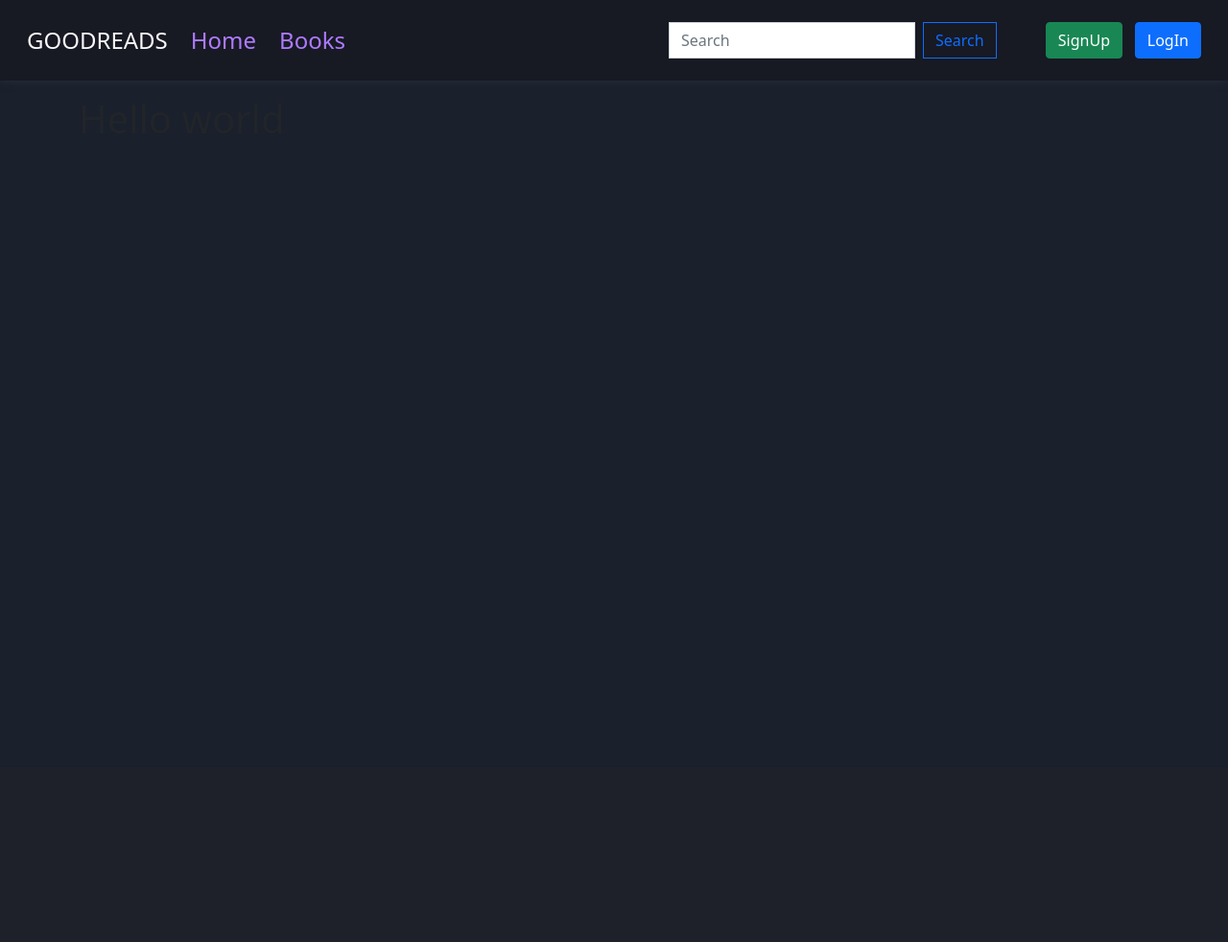
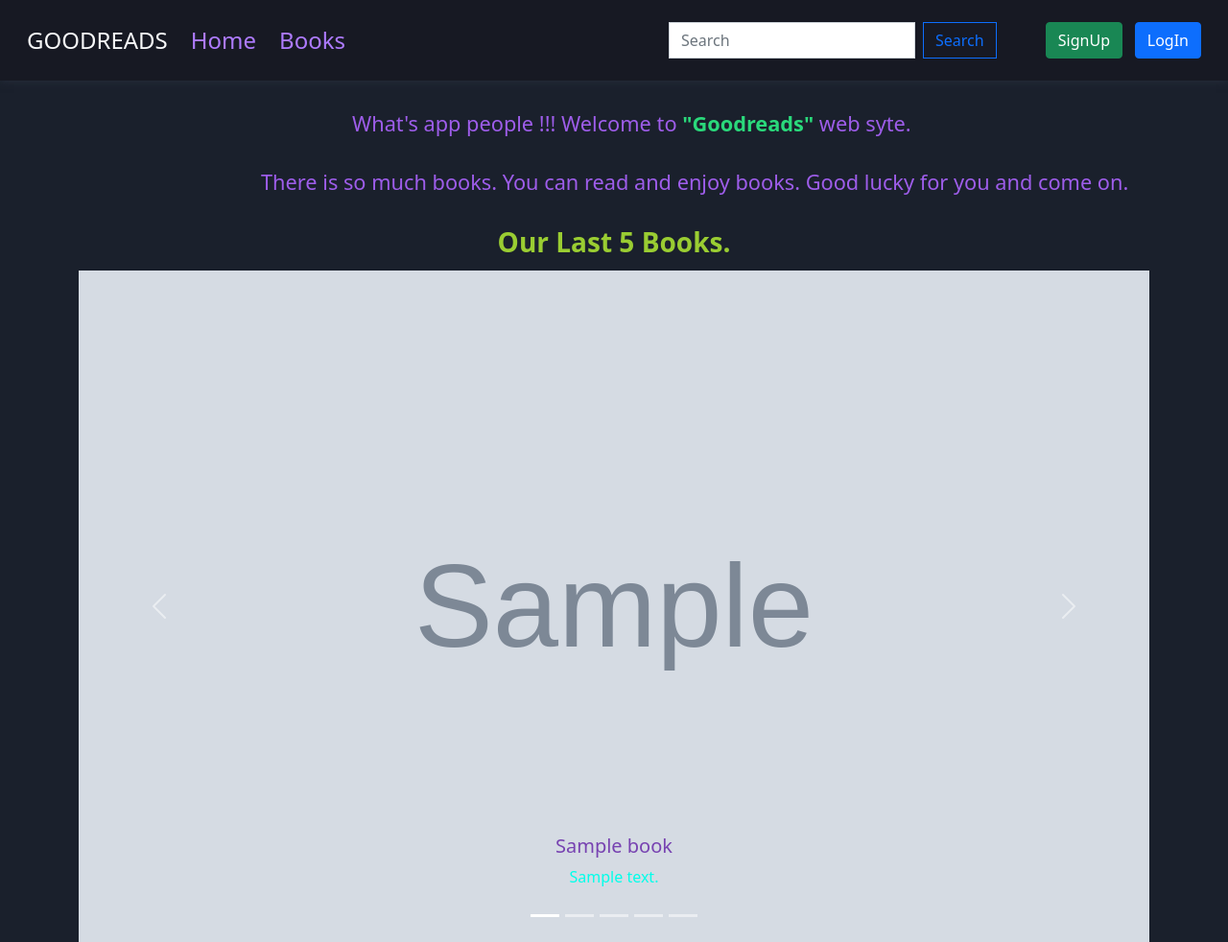
Before and after one commit to bilolbek1/django-goodreads_clone, a Django app: page / in a window 1280 px wide. Shown: the whole page at 96% size. Before the commit the page ends 61 px from the top, so only its background shows below. Run offline with Django 4.2, Linux system fonts and the light colour scheme; tables that the repository leaves empty hold one stand-in row (values such as "Sample post"); grey boxes marked "Sample" are stand-in pictures.

Commit message:
edit some styles, style landing html and fix other mistakes

```diff
--- a/goodreads/views.py
+++ b/goodreads/views.py
@@ -3,11 +3,17 @@
 import datetime
 from time import sleep
 
-from books.models import Review
+from books.models import Review, Book
 
 
 def LandingPageView(request):
-    return render(request, 'landing.html')
+    book_last = Book.objects.order_by('-pk')[0]
+    books = Book.objects.all().order_by('-pk')[1:5]
+    context = {
+        'books': books,
+        'book_last': book_last
+    }
+    return render(request, 'landing.html', context)
 
 
 def HomePageView(request):
--- a/templates/landing.html
+++ b/templates/landing.html
@@ -2,7 +2,93 @@
 
 {% block content %}
 
-    <h1>Hello world</h1>
+<style>
+    .texts{
+        color: #9e5dea;
+        font-size: 1.7vw;
+        margin-top: 1vw;
+    }
+    .gr{
+        color: #2ad97b;
+    }
+    .c-images{
+        width: 300px;
+        height: 700px;
+        background-size: cover;
+
+    }
+    .title{
+        text-align: center;
+        color: yellowgreen;
+        font-weight: bold;
+        margin: 1vw;
+    }
+    .link-a{
+        text-decoration: none;
+        color: #7742b1;
+    }
+    .c-p{
+        color: #00ffea;
+    }
+
+</style>
+
+    <div class="row">
+        <div class="col-8 offset-3">
+            <p class="texts">What's app people !!! Welcome to <b class="gr">"Goodreads"</b> web syte.</p>
+        </div>
+        <div class="col-10 offset-2">
+            <p class="texts">There is so much books. You can read and enjoy books. Good lucky for you and come on.</p>
+        </div>
+    </div>
+
+
+        <h3 class="title">Our Last 5 Books.</h3>
+
+
+   <div id="carouselExampleCaptions" class="carousel slide" data-bs-ride="carousel">
+  <div class="carousel-indicators">
+    <button type="button" data-bs-target="#carouselExampleCaptions" data-bs-slide-to="0" class="active" aria-current="true" aria-label="Slide 1"></button>
+    <button type="button" data-bs-target="#carouselExampleCaptions" data-bs-slide-to="1" aria-label="Slide 2"></button>
+    <button type="button" data-bs-target="#carouselExampleCaptions" data-bs-slide-to="2" aria-label="Slide 3"></button>
+    <button type="button" data-bs-target="#carouselExampleCaptions" data-bs-slide-to="3" aria-label="Slide 4"></button>
+    <button type="button" data-bs-target="#carouselExampleCaptions" data-bs-slide-to="4" aria-label="Slide 5"></button>
+  </div>
+  <div class="carousel-inner">
+
+    <div class="carousel-item active">
+      <img src="{{ book_last.books_picture.url }}" class="d-block c-images w-100" alt="...">
+      <div class="carousel-caption d-none d-md-block">
+        <a class="link-a" href="{% url 'detail' book_last.pk %}"><h5>{{ book_last.title }}</h5></a>
+        <p class="c-p">{{ book_last.description | truncatewords:10 }}</p>
+      </div>
+    </div>
+
+    {% for i in books %}
+
+    <div class="carousel-item">
+      <img src="{{ i.books_picture.url }}" class="d-block w-100 c-images" alt="...">
+      <div class="carousel-caption d-none d-md-block">
+        <a class="link-a" href="{% url 'detail' i.pk %}"><h5>{{ i.title }}</h5></a>
+        <p class="c-p">{{ i.description | truncatewords:10 }}</p>
+      </div>
+    </div>
+    {% endfor %}
+
+  </div>
+  <button class="carousel-control-prev" type="button" data-bs-target="#carouselExampleCaptions" data-bs-slide="prev">
+    <span class="carousel-control-prev-icon" aria-hidden="true"></span>
+    <span class="visually-hidden">Previous</span>
+  </button>
+  <button class="carousel-control-next" type="button" data-bs-target="#carouselExampleCaptions" data-bs-slide="next">
+    <span class="carousel-control-next-icon" aria-hidden="true"></span>
+    <span class="visually-hidden">Next</span>
+  </button>
+</div>
+
+
+
+
 
 
 {% endblock content %}
```
Also changed, not shown: books/views.py (+4 -3 lines), users/templates/login.html (+6 -6 lines), users/views.py (+8 -1 lines).
